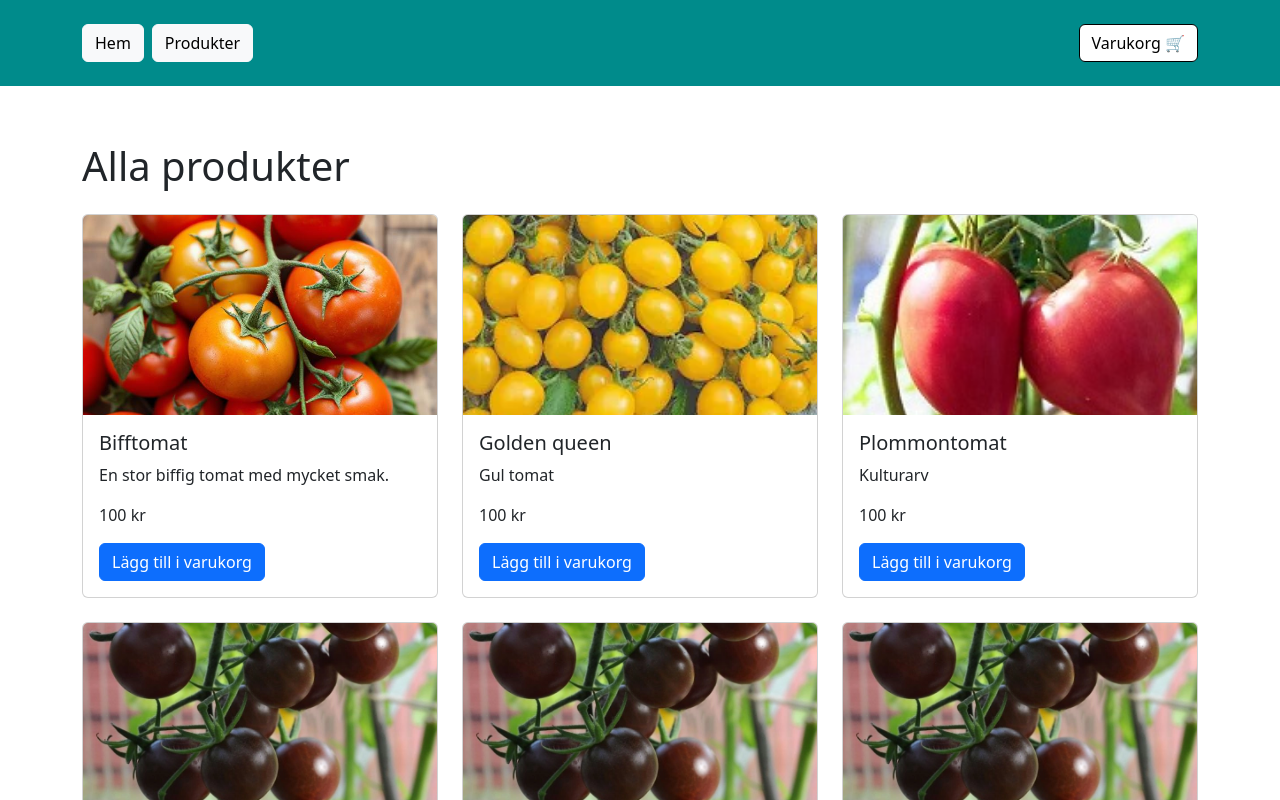
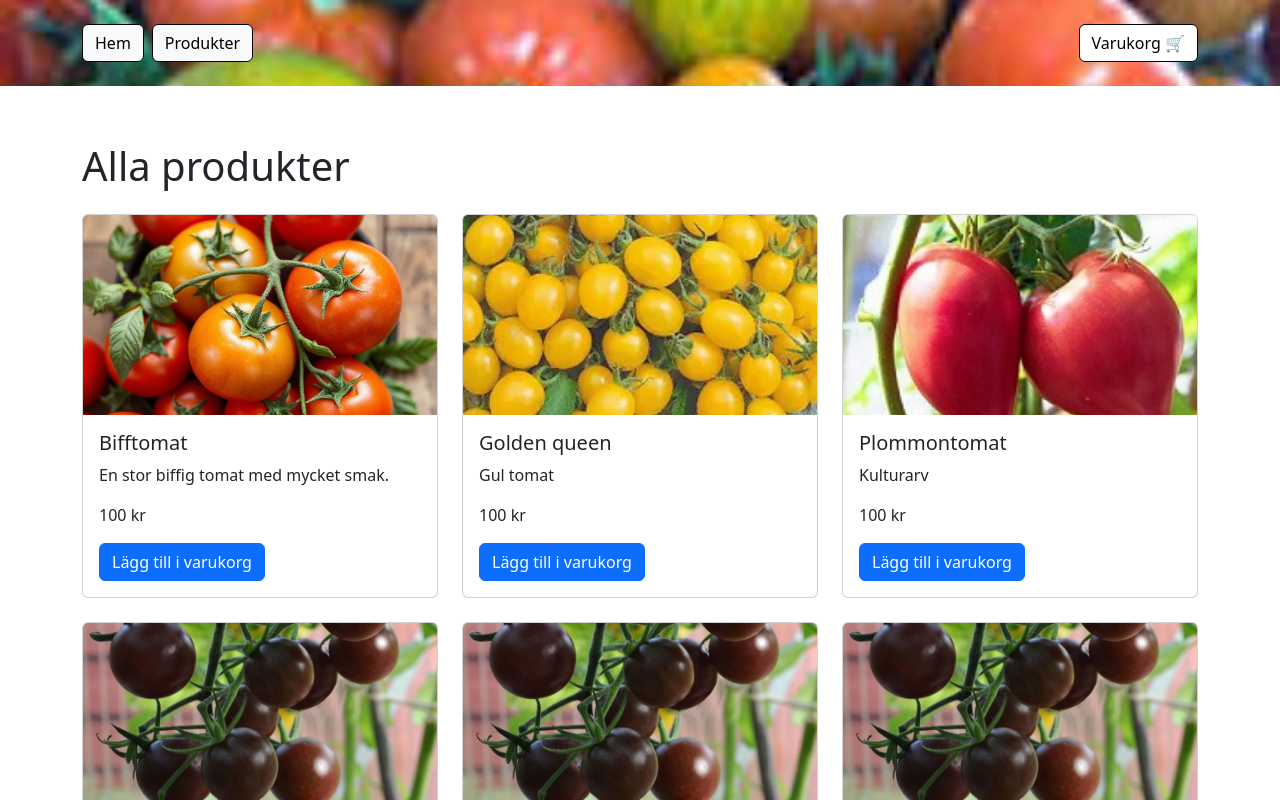
Before and after one commit to RosGyl/webshop6, a React (Create React App) app: page /webshop6/products in a window 1280 px wide. Shown: the top 800 px of the page. Built offline with nearby package versions, Linux system fonts and the light colour scheme.

Commit message:
ändrat knappar

```diff
--- a/src/App.jsx
+++ b/src/App.jsx
@@ -1,12 +1,10 @@
 import "bootstrap/dist/css/bootstrap.min.css"; // Importera Bootstrap CSS
 import React from "react";
 import { BrowserRouter as Router, Routes, Route } from "react-router-dom";
-import { BrowserRouter } from "react-router-dom";
 import HomePage from "./pages/HomePage";
 import ProductsPage from "./pages/ProductsPage";
 import ProductPage from "./pages/ProductPage";
 import CartPage from "./pages/CartPage";
-
 import CheckoutPage from "./pages/CheckoutPage";//importera CheckoutPage
 import Header from "./components/Header"; // importera Header
 import Footer from "./components/Footer"; // Importera Footer
--- a/src/components/Header.js
+++ b/src/components/Header.js
@@ -11,17 +11,31 @@ const Header = () => {
     <header style={styles.header}>
       <nav className="container d-flex justify-content-between align-items-center">
         <div>
-          <Link to="/" className="btn btn-light me-2">Hem</Link>
-          <Link to="/products" className="btn btn-light me-2">Produkter</Link>
+        <Link
+  to="/"
+  className="btn btn-light me-2"
+  style={{ border: "1px solid black" }} // Lägg till en svart ram
+>
+  Hem
+</Link>
+<Link
+  to="/products"
+  className="btn btn-light me-2"
+  style={{ border: "1px solid black" }} // Lägg till en svart ram
+>
+  Produkter
+</Link>
+
+
         </div>
         <div>
           <Link
             to="/cart"
             className="btn position-relative"
             style={{
-              backgroundColor: totalQuantity > 0 ? "yellow" : "white", // Gul om produkter finns, annars vit
-              color: totalQuantity > 0 ? "black" : "black", // Svart text i båda fallen
-              border: "1px solid black", // Lägg till en kantlinje för bättre synlighet
+              backgroundColor: totalQuantity > 0 ? "yellow" : "white",
+              color: totalQuantity > 0 ? "black" : "black",
+              border: "1px solid black",
             }}
           >
             Varukorg 🛒
@@ -37,7 +51,9 @@ const Header = () => {
 
 const styles = {
   header: {
-    backgroundColor: "#008b8b", // Teal färgkod
+    backgroundImage: `url(${process.env.PUBLIC_URL}/images/bakgrund.jpg)`, // Bakgrundsbild
+    backgroundSize: "cover", // Gör så att bilden täcker hela headern
+    backgroundPosition: "center", // Centrerar bilden
     padding: "1.5rem", // Ökad padding för större header
     marginBottom: "2rem",
     color: "white", // Vit text
--- a/src/header.css
+++ /dev/null
@@ -1,6 +0,0 @@
-.header {
-    background-color: #669666d8; /* Mörkgrön färg */
-    color: white;
-    padding: 10px 0;
-    text-align: center;
-  }
```
Also changed, not shown: public/images/bakgrund.jpg (renamed from public/images/blandade.jpg), public/images/bakgrund2.jpg (added).
